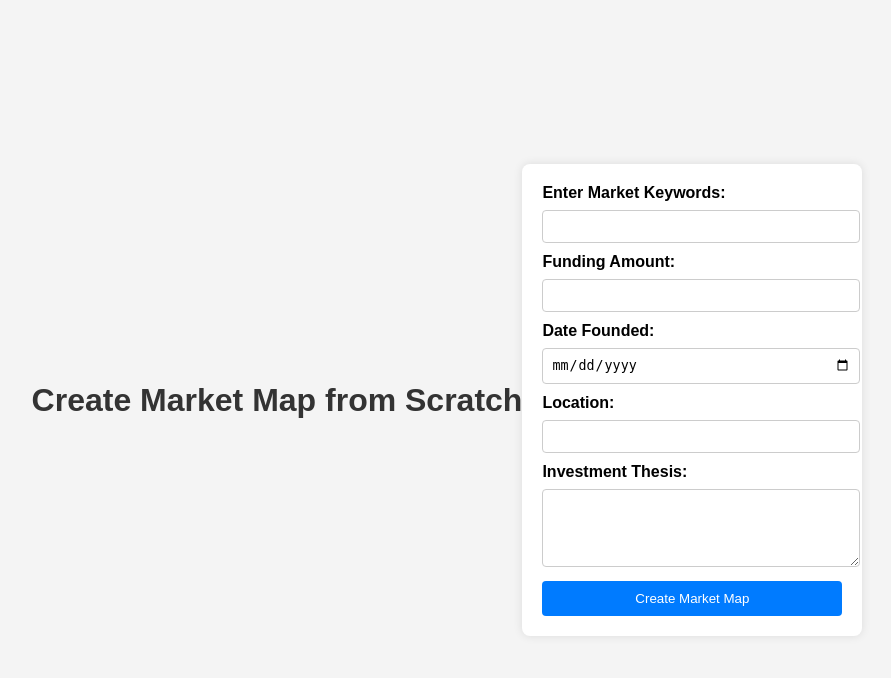
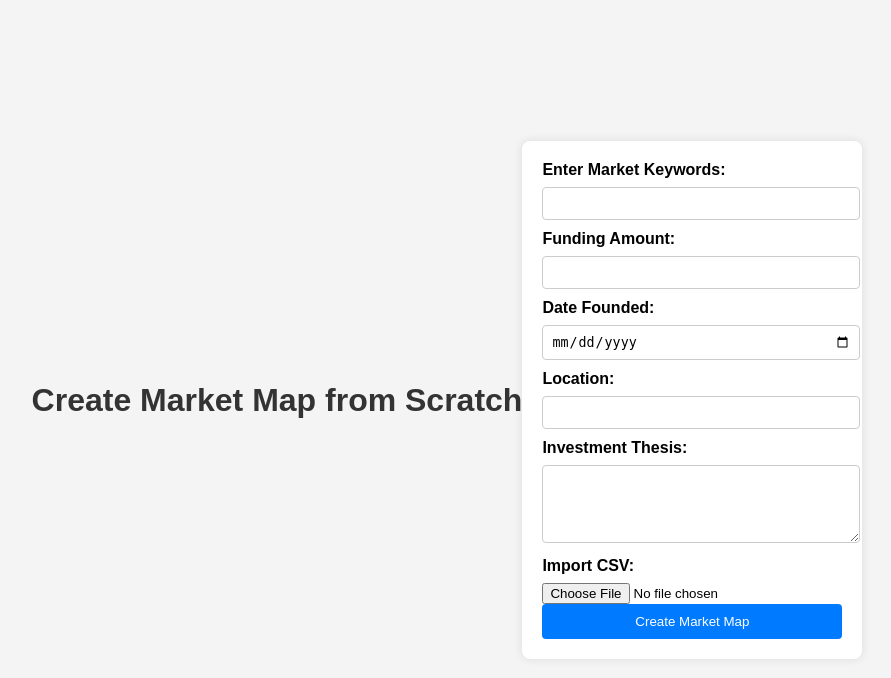
Before and after one commit to KianHaghighi/Market-Map-Builder, a Flask app: page /create_from_scratch in a window 1280 px wide. Shown: the top 678 px of the page, without its empty margins (193-1084 px from the left). Run offline with Flask 3, Linux system fonts and the light colour scheme.

Commit message:
Add import ability

```diff
--- a/templates/create_from_scratch.html
+++ b/templates/create_from_scratch.html
@@ -8,7 +8,7 @@
 </head>
 <body>
     <h1>Create Market Map from Scratch</h1>
-    <form action="/create_from_scratch" method="post">
+    <form action="/create_from_scratch" method="post" enctype="multipart/form-data">
         <label for="market">Enter Market Keywords:</label>
         <input type="text" id="market" name="market" required><br>
 
@@ -24,6 +24,9 @@
         <label for="thesis">Investment Thesis:</label>
         <textarea id="thesis" name="thesis" rows="4" cols="50" required></textarea><br>
 
+        <label for="csv_file">Import CSV:</label>
+        <input type="file" id="csv_file" name="csv_file" accept=".csv"><br>
+
         <button type="submit">Create Market Map</button>
     </form>
 </body>
```
